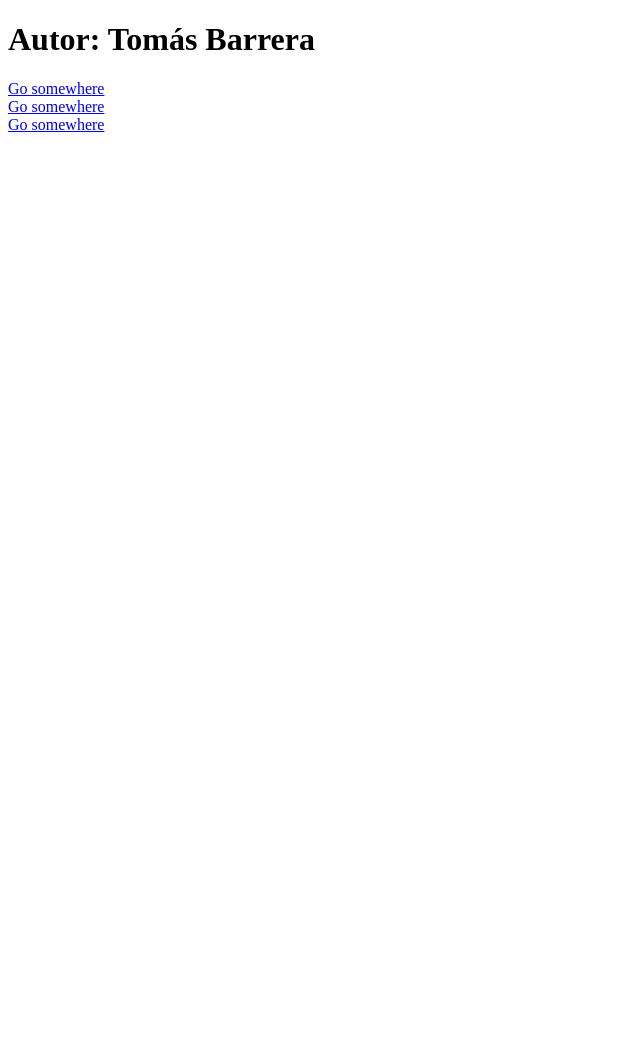
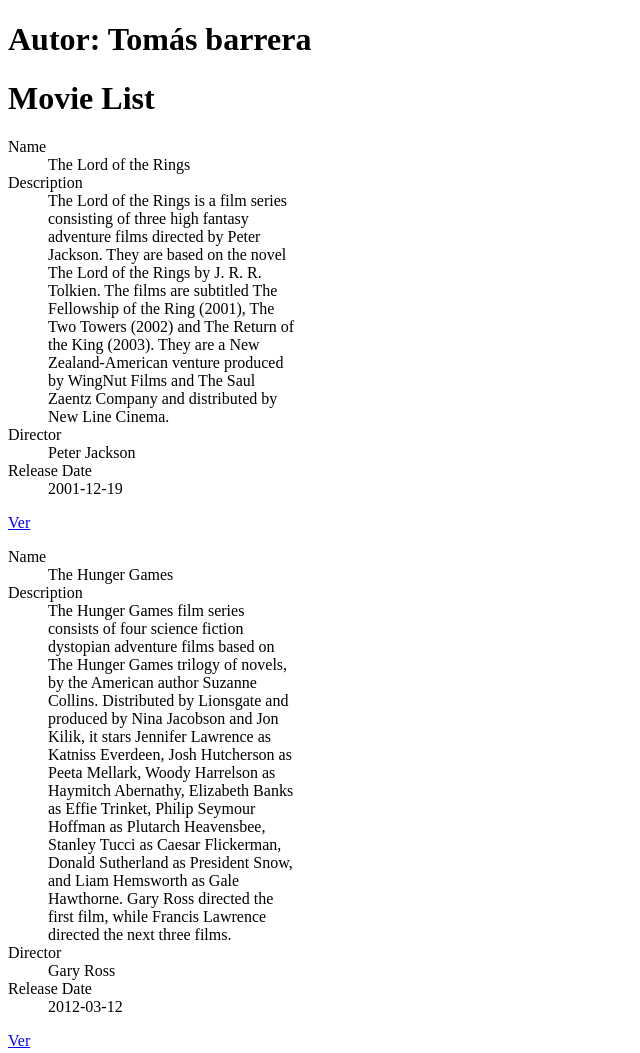
Before and after one commit to Okaaaami/practica_vuejs_introduccion, a website: page index.html in a window 1280 px wide. Shown: the top 1053 px of the page, without its empty margins (0-640 px from the left). Before the commit the page ends 800 px from the top, so only its background shows below. Drawn offline with nearby package versions, Linux system fonts and the light colour scheme.

Commit message:
terminada 11

```diff
--- a/index.html
+++ b/index.html
@@ -11,33 +11,28 @@
 
     <body>
 
-        <h1 id="autor">Autor: Tomás Barrera</h1>
 
-        <!-- https://vuejs.org/v2/guide/index.html -->
+        <h1 id="autor">Autor: Tomás barrera</h1>
+
         <div id="app">
             <div class="jumbotron">
-                <div class="card" style="width: 18rem;">
+                <h1 id="title">{{ col.collection.title }}</h1>
+            </div>
+                <div class="card" v-for="i in col.collection.items" style="width: 18rem;">
                     <div class="card-body">
-                    <a href="https://en.wikipedia.org/wiki/The_Lord_of_the_Rings_(film_series)" class="btn btn-primary">Go somewhere</a>
+                      <dl>
+                        <div v-for="datos in i.data">
+                          <dt>{{ datos.prompt }}</dt>
+                          <dd>{{ datos.value }}</dd>
+                        </div>
+                      </dl>
+                      <a v-bind:href="i.href">Ver</a>
                     </div>
-                </div>
-
-                <div class="card" style="width: 18rem;">
-                    <div class="card-body">
-                    <a href="https://en.wikipedia.org/wiki/The_Hunger_Games_(film_series)" class="btn btn-primary">Go somewhere</a>
-                    </div>
-                </div>
-
-                <div class="card" style="width: 18rem;">
-                    <div class="card-body">
-                    <a href="https://en.wikipedia.org/wiki/Game_of_Thrones" class="btn btn-primary">Go somewhere</a>
-                    </div>
-                </div>
-
-            </div>
+                  </div>
 
         </div>
         <script src="https://cdn.jsdelivr.net/npm/vue/dist/vue.js"></script>
+        <script src="./js/script.js"></script>
 
     </body>
 
```
